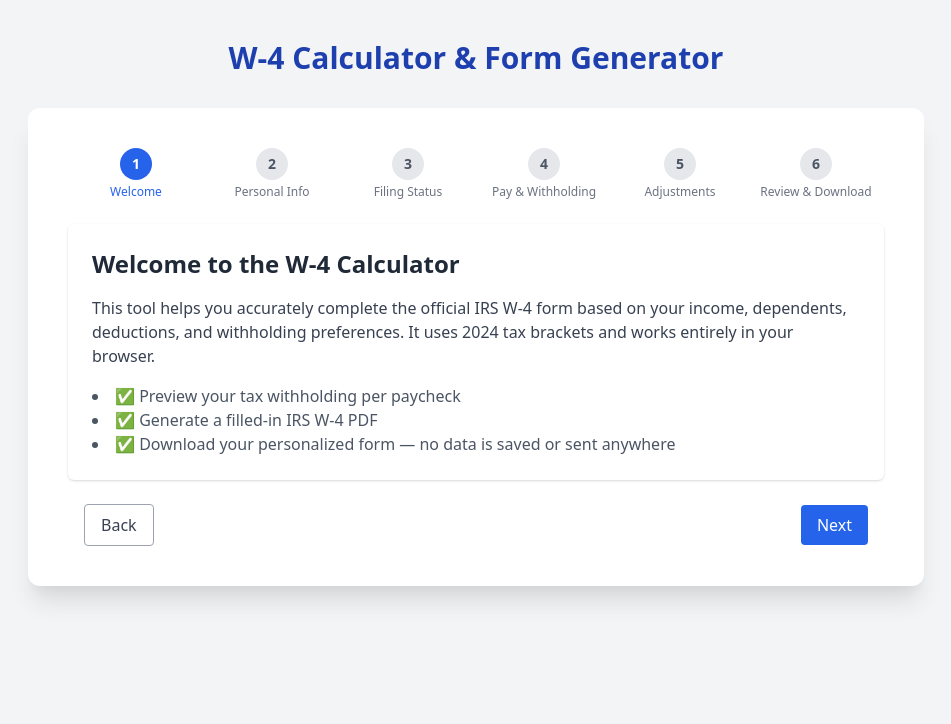
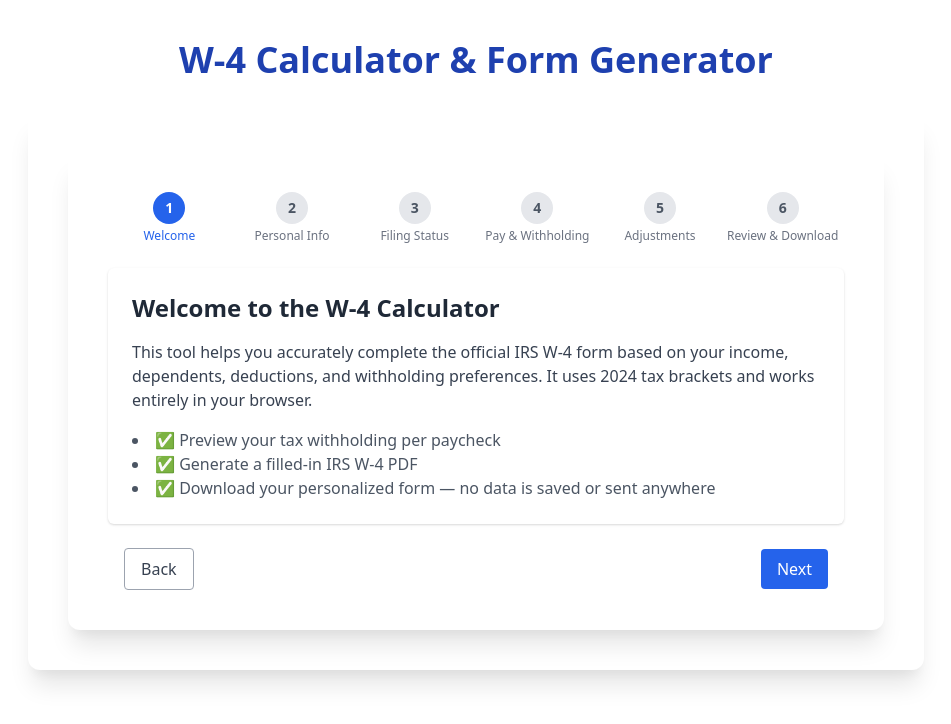
Before and after one commit to rsathyam/w4-calculator, a React (Create React App) app in the folder client/: page / in a window 1280 px wide. Shown: the top 724 px of the page, without its empty margins (164-1115 px from the left). Built offline with nearby package versions, Linux system fonts and the light colour scheme.

Commit message:
Styling changes

```diff
--- a/client/src/App.jsx
+++ b/client/src/App.jsx
@@ -4,11 +4,16 @@
 
 function App() {
   return (
-    <div className="min-h-screen bg-gray-100 py-10">
-      <h1 className="text-3xl font-bold text-center text-blue-800 mb-8">
-        W-4 Calculator & Form Generator
-      </h1>
-      <StepperForm />
+    <div className="bg-white min-h-screen px-4 py-10">
+      <div className="max-w-4xl mx-auto">
+        <h1 className="text-3xl sm:text-4xl font-bold text-blue-800 mb-8 text-center">
+          W-4 Calculator & Form Generator
+        </h1>
+
+        <div className="bg-white rounded-xl shadow-xl px-6 sm:px-10 py-10">
+          <StepperForm />
+        </div>
+      </div>
     </div>
   );
 }
```
